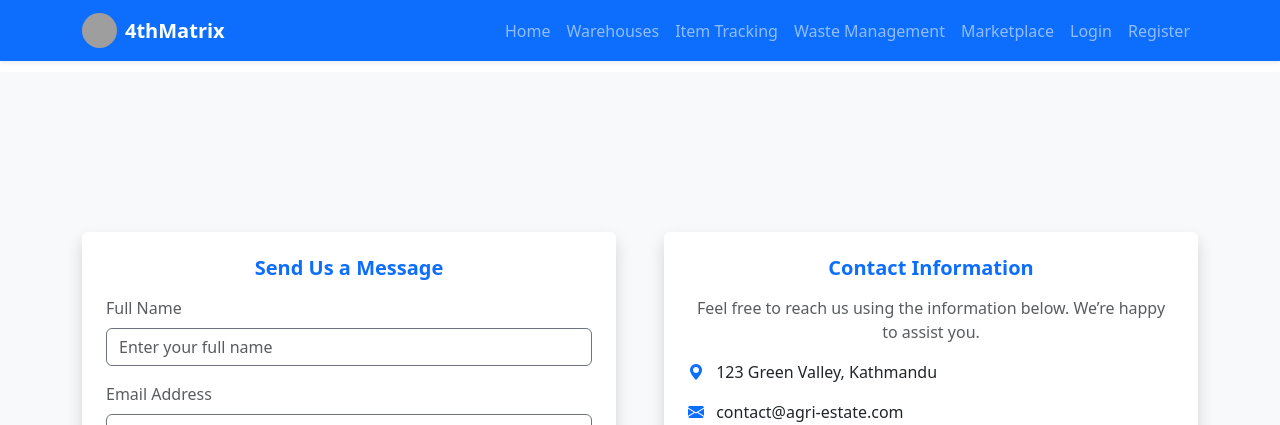
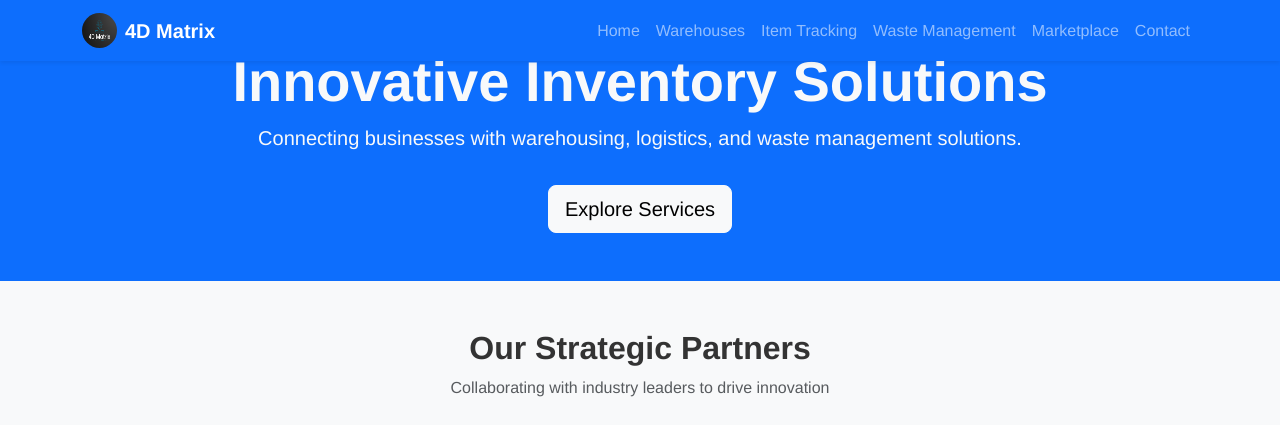
Before and after one commit to aadarshabhusal/0D, a Flask app: page /contact in a window 1280 px wide. Shown: the top 425 px of the page. Run offline with Flask 3, Linux system fonts and the light colour scheme; grey boxes are pictures that could not be loaded.

Commit message:
added logo to navbar

```diff
--- a/app.py
+++ b/app.py
@@ -7,7 +7,7 @@ from wtforms import StringField, PasswordField, SubmitField
 from wtforms.validators import DataRequired
 
 app = Flask(__name__)
-app.config['SECRET_KEY'] = '99875e40247d4d65b01363aa3db01cc2'  # Use a secure key for production
+app.config['SECRET_KEY'] = '99875e40247d4d65b01363aa3db01cc2'
 app.config['SQLALCHEMY_DATABASE_URI'] = 'sqlite:///business.db'
 app.config['SQLALCHEMY_TRACK_MODIFICATIONS'] = False
 db = SQLAlchemy(app)
--- a/templates/layout.html
+++ b/templates/layout.html
@@ -13,124 +13,137 @@
   <!-- Open Graph Meta Tags for Social Media Sharing -->
   <meta property="og:title" content="Inventory Business Platform">
   <meta property="og:description" content="Connecting businesses with optimized logistics and disaster management solutions.">
-  <meta property="og:image" content="{{ url_for('static', filename='logo.png') }}">
-  <meta property="og:url" content="{{ url_for('home', _external=True) }}">
+  <meta property="og:image" content="/static/logo.png">
+  <meta property="og:url" content="/">
   <meta property="og:type" content="website">
 
   <!-- Twitter Card Meta Tags -->
   <meta name="twitter:title" content="Inventory Business Platform">
   <meta name="twitter:description" content="Innovative solutions for warehousing, tracking, and waste management.">
-  <meta name="twitter:image" content="{{ url_for('static', filename='logo.png') }}">
+  <meta name="twitter:image" content="/static/logo.png">
   <meta name="twitter:card" content="summary_large_image">
 
-  <title>{% block title %}{{ title }} - Inventory Business Platform{% endblock title %}</title>
+  <title>Inventory Business Platform</title>
 
-  <!-- External CSS and Bootstrap -->
-  <link rel="stylesheet" href="{{ url_for('static', filename='style.css') }}">
+  <!-- External CSS and Libraries -->
   <link href="https://cdnjs.cloudflare.com/ajax/libs/font-awesome/5.15.4/css/all.min.css" rel="stylesheet">
   <link href="https://cdn.jsdelivr.net/npm/bootstrap-icons/font/bootstrap-icons.css" rel="stylesheet">
   <link href="https://cdn.jsdelivr.net/npm/bootstrap@5.3.0/dist/css/bootstrap.min.css" rel="stylesheet">
+  <link href="https://cdnjs.cloudflare.com/ajax/libs/aos/2.3.4/aos.css" rel="stylesheet">
+  <link rel="stylesheet" href="/static/style.css">
 
   <!-- Favicon -->
-  <link rel="icon" href="{{ url_for('static', filename='favicon.ico') }}" type="image/x-icon">
+  <link rel="icon" href="/static/favicon.ico" type="image/x-icon">
+
+  <style>
+    body {
+      scroll-behavior: smooth;
+    }
+
+    .navbar-brand img {
+      border-radius: 50%;
+    }
+
+    .sponsor-logo {
+      max-width: 100%;
+      height: auto;
+      filter: grayscale(100%);
+      transition: filter 0.3s;
+    }
+
+    .sponsor-logo:hover {
+      filter: none;
+    }
+
+    .footer-links a {
+      color: #ffffff;
+      text-decoration: none;
+    }
+
+    .footer-links a:hover {
+      text-decoration: underline;
+    }
+  </style>
 </head>
 
 <body>
   <!-- Navigation Bar -->
   <nav class="navbar navbar-expand-lg navbar-dark bg-primary shadow-sm fixed-top">
     <div class="container">
-      <a class="navbar-brand d-flex align-items-center" href="{{ url_for('home') }}">
-        <img src="{{ url_for('static', filename='logo.png') }}" width="35" height="35" class="me-2 rounded-circle" alt="Logo">
-        <strong>4thMatrix</strong>
+      <a class="navbar-brand d-flex align-items-center" href="/">
+        <img src="/static/logo.png" width="35" height="35" alt="Logo">
+        <strong class="ms-2">4D Matrix</strong>
       </a>
 
-      <button class="navbar-toggler" type="button" data-bs-toggle="collapse" data-bs-target="#navbarNav" aria-controls="navbarNav" aria-expanded="false" aria-label="Toggle navigation">
+      <button class="navbar-toggler ms-auto" type="button" data-bs-toggle="collapse" data-bs-target="#navbarNav" aria-controls="navbarNav" aria-expanded="false" aria-label="Toggle navigation">
         <span class="navbar-toggler-icon"></span>
       </button>
 
       <div class="collapse navbar-collapse" id="navbarNav">
         <ul class="navbar-nav ms-auto">
-          <li class="nav-item"><a class="nav-link {% if request.endpoint == 'home' %}active{% endif %}" href="{{ url_for('home') }}">Home</a></li>
-          <li class="nav-item"><a class="nav-link {% if request.endpoint == 'warehouses' %}active{% endif %}" href="{{ url_for('warehouses') }}">Warehouses</a></li>
-          <li class="nav-item"><a class="nav-link {% if request.endpoint == 'item_tracking' %}active{% endif %}" href="{{ url_for('item_tracking') }}">Item Tracking</a></li>
-          <li class="nav-item"><a class="nav-link {% if request.endpoint == 'waste_management' %}active{% endif %}" href="{{ url_for('waste_management') }}">Waste Management</a></li>
-          <li class="nav-item"><a class="nav-link {% if request.endpoint == 'marketplace' %}active{% endif %}" href="{{ url_for('marketplace') }}">Marketplace</a></li>
-
-          {% if 'user' in session %}
-            <li class="nav-item"><a class="nav-link {% if request.endpoint == 'dashboard' %}active{% endif %}" href="{{ url_for('dashboard') }}">Dashboard</a></li>
-            <li class="nav-item"><a class="nav-link" href="{{ url_for('logout') }}">Logout</a></li>
-          {% else %}
-            <li class="nav-item"><a class="nav-link {% if request.endpoint == 'login' %}active{% endif %}" href="{{ url_for('login') }}">Login</a></li>
-            <li class="nav-item"><a class="nav-link {% if request.endpoint == 'register' %}active{% endif %}" href="{{ url_for('register') }}">Register</a></li>
-          {% endif %}
+          <li class="nav-item"><a class="nav-link" href="#home">Home</a></li>
+          <li class="nav-item"><a class="nav-link" href="#warehouses">Warehouses</a></li>
+          <li class="nav-item"><a class="nav-link" href="#tracking">Item Tracking</a></li>
+          <li class="nav-item"><a class="nav-link" href="#waste">Waste Management</a></li>
+          <li class="nav-item"><a class="nav-link" href="#marketplace">Marketplace</a></li>
+          <li class="nav-item"><a class="nav-link" href="#contact">Contact</a></li>
         </ul>
       </div>
     </div>
   </nav>
-<!-- Content Block -->
-<div class="mt-5 pt-4">
-  <!-- Flash Messages -->
+
+  <!-- Hero Section -->
+  <header id="home" class="bg-primary text-light text-center py-5">
     <div class="container">
-    {% with messages = get_flashed_messages(with_categories=true) %}
-      {% if messages %}
-        <div class="alert-container">
-          {% for category, message in messages %}
-            <div class="alert alert-{{ category }} alert-dismissible fade show" role="alert">
-              {{ message }}
-              <button type="button" class="btn-close" data-bs-dismiss="alert" aria-label="Close"></button>
+      <h1 class="display-4 fw-bold">Innovative Inventory Solutions</h1>
+      <p class="lead">Connecting businesses with warehousing, logistics, and waste management solutions.</p>
+      <a href="#warehouses" class="btn btn-light btn-lg mt-3">Explore Services</a>
     </div>
-          {% endfor %}
-        </div>
-      {% endif %}
-    {% endwith %}
-  </div>
+  </header>
 
-  {% block body %}
-  {% endblock body %}
-</div>
-
-<!-- Partners & Sponsors Section -->
-<section class="bg-white py-5">
+  <!-- Strategic Partners Section -->
+  <section class="bg-light py-5" id="partners">
     <div class="container">
       <div class="text-center mb-5">
         <h2 class="fw-bold">Our Strategic Partners</h2>
         <p class="text-muted">Collaborating with industry leaders to drive innovation</p>
       </div>
 
-    <div class="row justify-content-center align-items-center">
+      <div class="row justify-content-center align-items-center" data-aos="fade-up">
         <div class="col-md-2 col-4 mb-4 text-center">
-        <img src="{{ url_for('static', filename='sponsor-tech-innovators.png') }}" class="img-fluid sponsor-logo" alt="Tech Innovators Inc.">
+          <img src="/static/sponsor-tech-innovators.png" class="sponsor-logo" alt="Tech Innovators Inc.">
         </div>
         <div class="col-md-2 col-4 mb-4 text-center">
-        <img src="{{ url_for('static', filename='sponsor-global-logistics.png') }}" class="img-fluid sponsor-logo" alt="Global Logistics Solutions">
+          <img src="/static/sponsor-global-logistics.png" class="sponsor-logo" alt="Global Logistics Solutions">
         </div>
         <div class="col-md-2 col-4 mb-4 text-center">
-        <img src="{{ url_for('static', filename='sponsor-supply-chain-network.png') }}" class="img-fluid sponsor-logo" alt="Supply Chain Network">
+          <img src="/static/sponsor-supply-chain-network.png" class="sponsor-logo" alt="Supply Chain Network">
         </div>
         <div class="col-md-2 col-4 mb-4 text-center">
-        <img src="{{ url_for('static', filename='sponsor-warehouse-tech.png') }}" class="img-fluid sponsor-logo" alt="Warehouse Technologies">
+          <img src="/static/sponsor-warehouse-tech.png" class="sponsor-logo" alt="Warehouse Technologies">
         </div>
         <div class="col-md-2 col-4 mb-4 text-center">
-        <img src="{{ url_for('static', filename='sponsor-data-insights.png') }}" class="img-fluid sponsor-logo" alt="Data Insights Corp">
+          <img src="/static/sponsor-data-insights.png" class="sponsor-logo" alt="Data Insights Corp">
         </div>
       </div>
     </div>
   </section>
+
   <!-- Footer -->
-  <footer class="bg-dark text-light py-5">
+  <footer class="bg-dark text-light py-5" id="contact">
     <div class="container">
       <div class="row">
         <div class="col-md-4">
           <h5>About Us</h5>
           <p>An innovative platform for optimizing inventory management and disaster resource allocation.</p>
         </div>
-        <div class="col-md-4">
+        <div class="col-md-4 footer-links">
           <h5>Quick Links</h5>
           <ul class="list-unstyled">
-            <li><a href="{{ url_for('home') }}" class="text-light">Home</a></li>
-            <li><a href="{{ url_for('warehouses') }}" class="text-light">Warehouses</a></li>
-            <li><a href="{{ url_for('item_tracking') }}" class="text-light">Item Tracking</a></li>
-            <li><a href="{{ url_for('marketplace') }}" class="text-light">Marketplace</a></li>
+            <li><a href="#home">Home</a></li>
+            <li><a href="#warehouses">Warehouses</a></li>
+            <li><a href="#tracking">Item Tracking</a></li>
+            <li><a href="#marketplace">Marketplace</a></li>
           </ul>
         </div>
         <div class="col-md-4">
@@ -149,9 +162,13 @@
     </div>
   </footer>
 
-  <!-- Bootstrap JS -->
+  <!-- External JS -->
   <script src="https://cdn.jsdelivr.net/npm/@popperjs/core@2.11.8/dist/umd/popper.min.js"></script>
   <script src="https://cdn.jsdelivr.net/npm/bootstrap@5.3.0/dist/js/bootstrap.min.js"></script>
+  <script src="https://cdnjs.cloudflare.com/ajax/libs/aos/2.3.4/aos.js"></script>
+  <script>
+    AOS.init();
+  </script>
 </body>
 
 </html>
```
Also changed, not shown: static/logo.png (added), 1 other file. Lines whose indentation alone changed are shown as unchanged.
